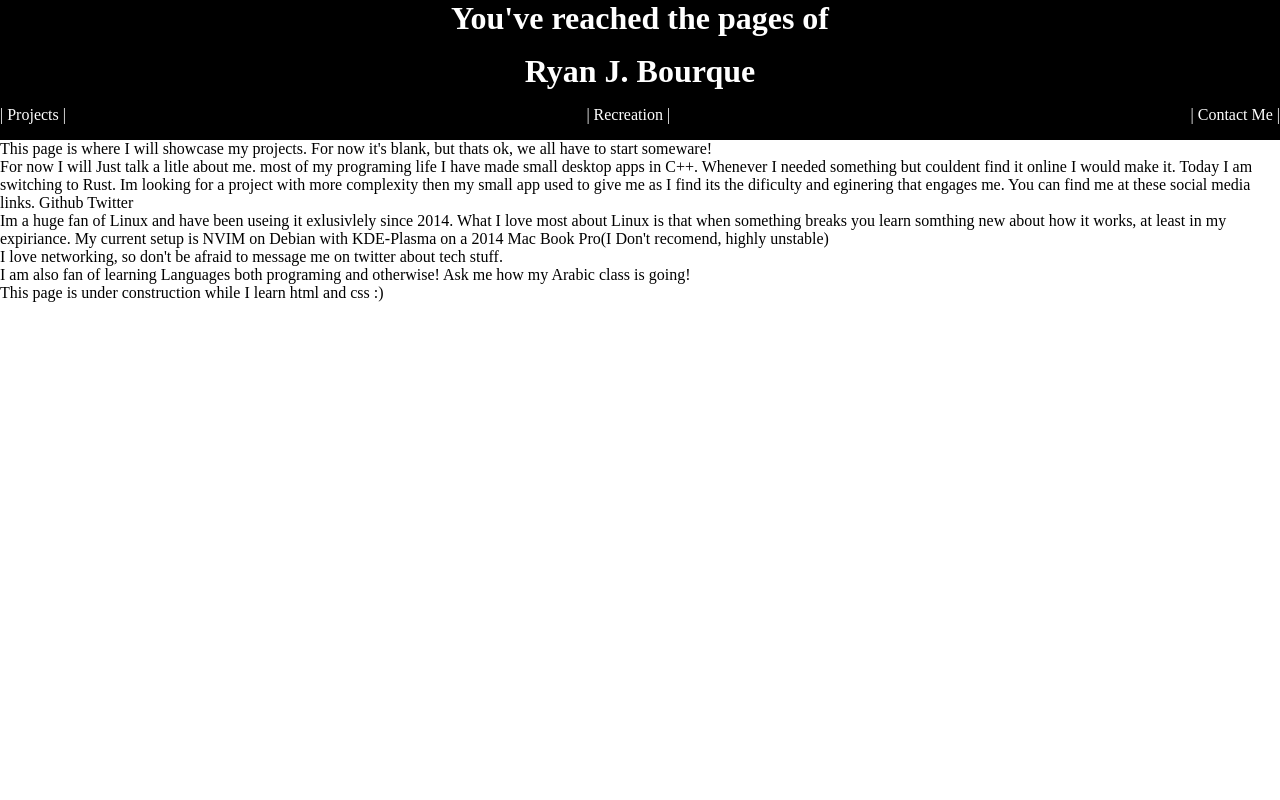
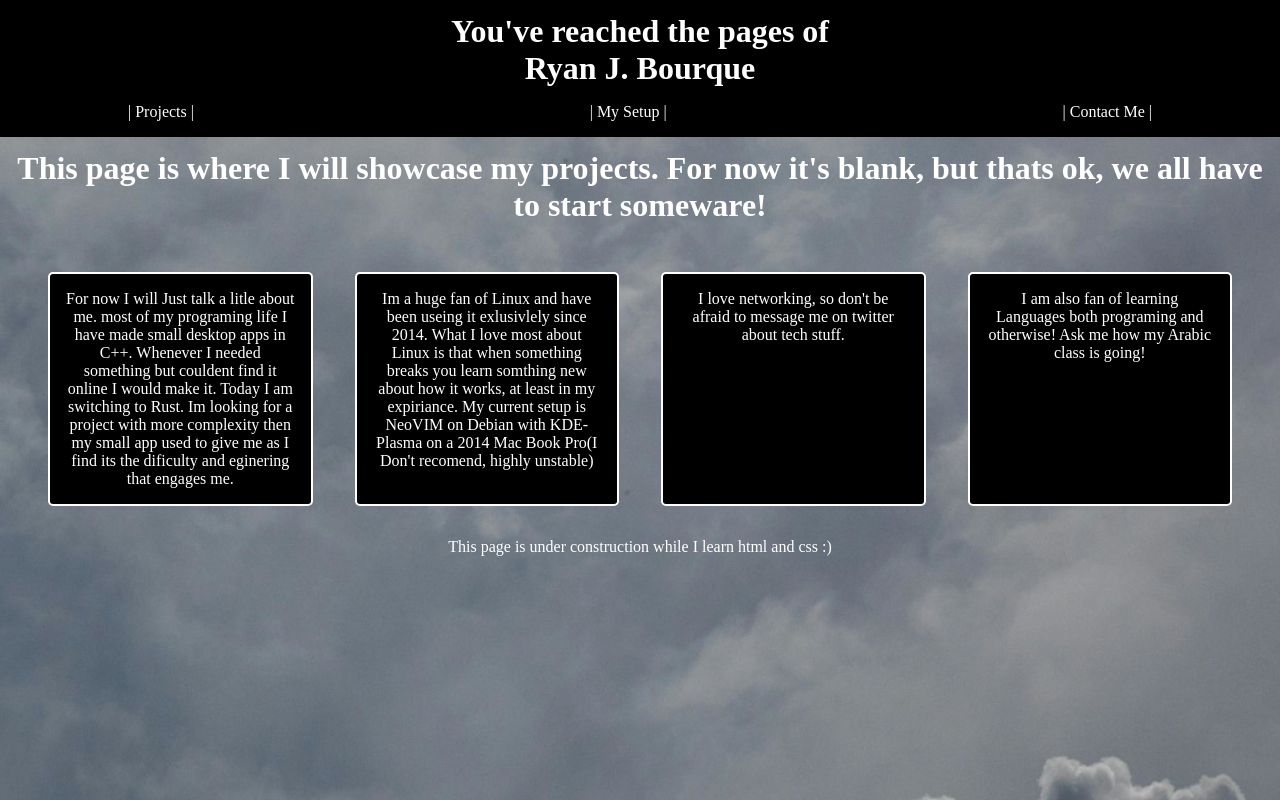
Before and after one commit to Rbourque/Rbourque.github.io, a plain HTML site: page index.html in a window 1280 px wide. Drawn offline with Linux system fonts and the light colour scheme.

Commit message:
Added a animated background and interactive hover eliments

```diff
--- a/index.html
+++ b/index.html
@@ -7,19 +7,35 @@
   </head>
   <body>
     <div class="topbanner">
-      <h1>You've reached the pages of</h1>
-      <h1>Ryan J. Bourque</h1>
+      <h1>You've reached the pages of<br>Ryan J. Bourque</h1>
       <div class="spanholder">
         <span class="headderspan">| Projects |</span>
-        <span class="headderspan">| Recreation |</span>
+        <span class="headderspan">| My Setup |</span>
         <span class="headderspan">| Contact Me |</span>
       </div>
     </div>
-    <div><p>This page is where I will showcase my projects. For now it's blank, but thats ok, we all have to start someware! </p>
-      <p>For now I will Just talk a litle about me. most of my programing life I have made small desktop apps in C++. Whenever I needed something but couldent find it online I would make it. Today I am switching to Rust. Im looking for a project with more complexity then my small app used to give me as I find its the dificulty and eginering that engages me. You can find me at these social media links. Github Twitter</p>
-      <p>Im a huge fan of Linux and have been useing it exlusivlely since 2014. What I love most about Linux is that when something breaks you learn somthing new about how it works, at least in my expiriance. My current setup is NVIM on Debian with KDE-Plasma on a 2014 Mac Book Pro(I Don't recomend, highly unstable)</p>
+    <div class="bg">
+
+      <h1 class="pagetitle">This page is where I will showcase my projects. For now it's blank, but thats ok, we all have to start someware!</h1>
+      <div class="itemcontainer">
+
+    <div class="menuitem">
+      <p>For now I will Just talk a litle about me. most of my programing life I have made small desktop apps in C++. Whenever I needed something but couldent find it online I would make it. Today I am switching to Rust. Im looking for a project with more complexity then my small app used to give me as I find its the dificulty and eginering that engages me.</p>
+    </div>
+
+    <div class="menuitem">
+      <p>Im a huge fan of Linux and have been useing it exlusivlely since 2014. What I love most about Linux is that when something breaks you learn somthing new about how it works, at least in my expiriance. My current setup is NeoVIM on Debian with KDE-Plasma on a 2014 Mac Book Pro(I Don't recomend, highly unstable)</p>
+    </div>
+    <div class="menuitem">
       <p>I love networking, so don't be afraid to message me on twitter about tech stuff.</p>
-      <p> I am also fan of learning Languages both programing and otherwise! Ask me how my Arabic class is going!</p><p>This page is under construction while I learn html and css :)</p></div>
+    </div>
+    <div class="menuitem">
+      <p> I am also fan of learning Languages both programing and otherwise! Ask me how my Arabic class is going!</p>
+    </div>
+
+      </div>
+      <p>This page is under construction while I learn html and css :)</p>
+    </div>
    </head>
   </body>
 </html>
--- a/style.css
+++ b/style.css
@@ -2,22 +2,91 @@
   margin:0px;
   padding:0px;
 }
-
 h1 {
   color: white;
   text-align: center;
   padding-bottom: 1rem;
 }
+.pagetitle{
+  padding:1rem;
+  padding-top:150px;
+}
+p{
+  color:white;
+}
 .topbanner{
   background-color:black;
   width: 100%;
   padding:0px;
+  padding-top:1%;
+  top:0px;
+  left:0;
+  position:absolute;
 }
 .spanholder{
   display: flex;
   justify-content: space-between;
+  width:80%;
+  padding-left:10%;
 }
 .headderspan{
   color: white;
   padding-bottom: 1rem;
 }
+.headderspan:hover{
+  background-image:linear-gradient(black,white);
+}
+.bg{
+  height: 100vh;
+  background-color: black;
+  text-align:center;
+  background-image: url(img/pexels-potsclam-1828305.jpg);
+
+
+  background-size:cover;
+        -webkit-animation: slidein 100s;
+        animation: slidein 100s;
+
+        -webkit-animation-fill-mode: forwards;
+        animation-fill-mode: forwards;
+
+        -webkit-animation-iteration-count: infinite;
+        animation-iteration-count: infinite;
+
+        -webkit-animation-direction: alternate;
+        animation-direction: alternate;
+}
+@-webkit-keyframes slidein {
+from {background-position: top; background-size:3000px; }
+to {background-position: -100px 0px;background-size:2750px;}
+}
+
+@keyframes slidein {
+from {background-position: top;background-size:3000px; }
+to {background-position: -100px 0px;background-size:2750px;}
+
+}
+
+
+.itemcontainer{
+ display:flex;
+ margin-left:auto;
+ margin-right:auto;
+ width:95%;
+ background-color:none;
+ padding:1rem;
+ column-gap:10px;
+}
+.menuitem{
+  padding: 1rem;
+  background-color: black;
+  transition: transform .2s;
+  border: 2px solid white;
+  border-radius: 5px;
+  width: 20%;
+  height:auto;
+  margin: 1rem;
+}
+.menuitem:hover{
+  transform: scale(1.1);
+}
```
Also changed, not shown: img/pexels-potsclam-1828305.jpg (added).
